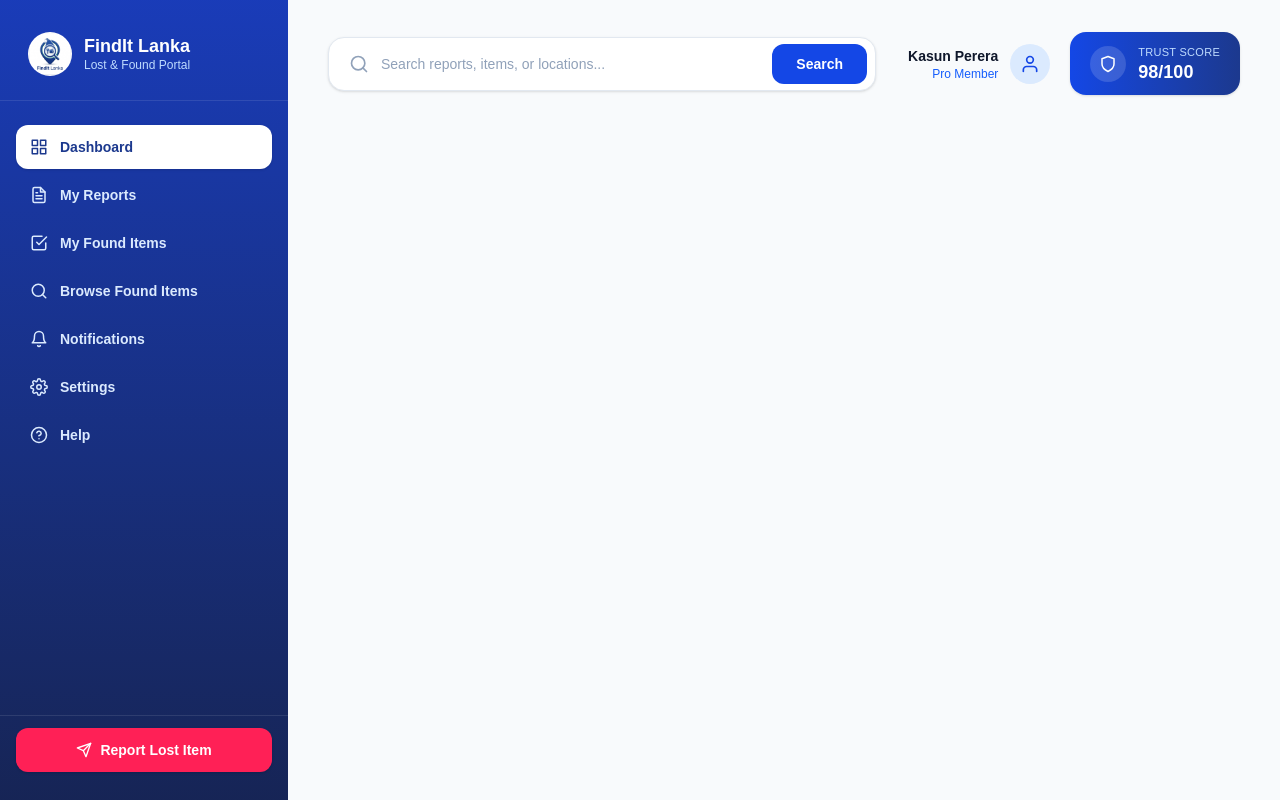
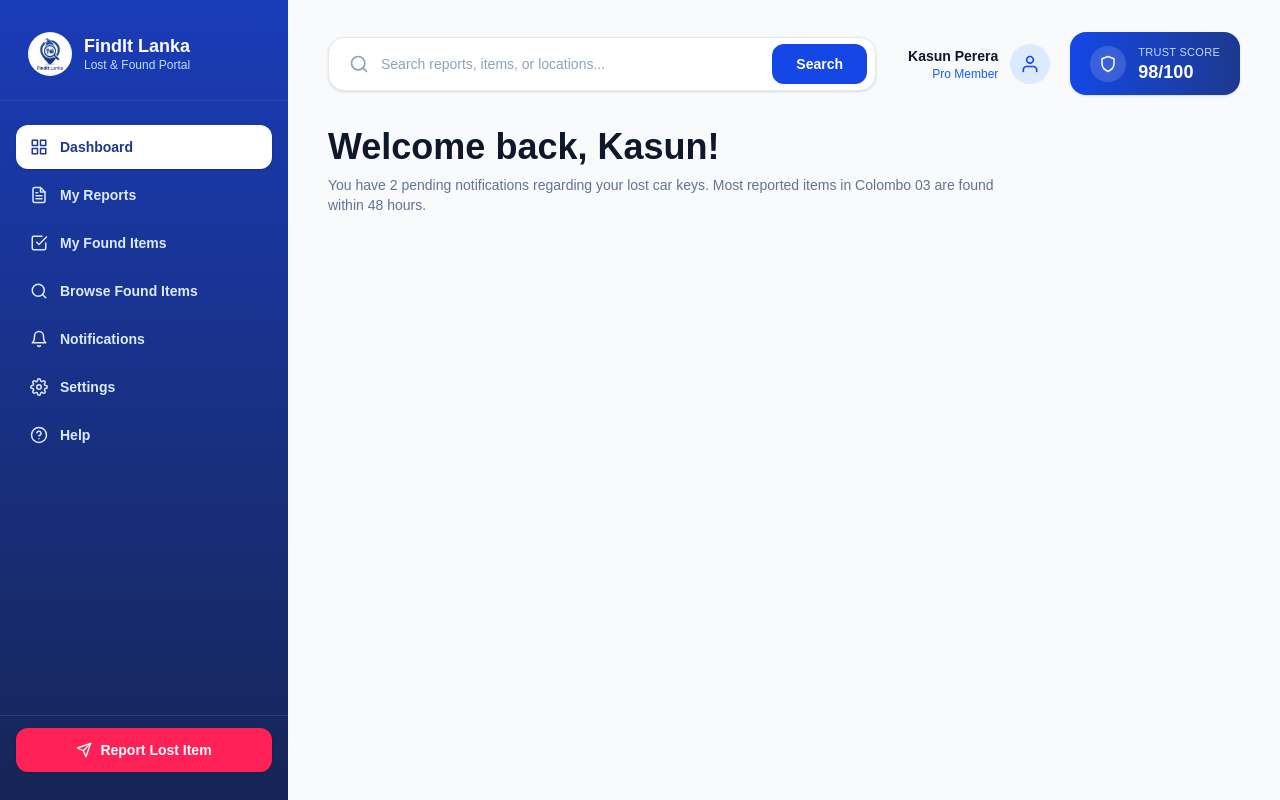
Before and after one commit to KavinduSandeepaAmaranath/FindIt-Lanka, a React (Vite) app in the folder client/: page /dashboard in a window 1280 px wide. Shown: the top 800 px of the page. Built offline with nearby package versions, Linux system fonts and the light colour scheme.

Commit message:
add Welcome Banner to user Dashboard page

```diff
--- a/client/src/components/dashboard/DashboardTopbar.jsx
+++ b/client/src/components/dashboard/DashboardTopbar.jsx
@@ -22,7 +22,7 @@ function DashboardTopbar({ user }) {
         </button>
       </form>
 
-      {/* user + trust score */}
+      {/*user & trust score */}
       <div className="flex items-center gap-5">
         <div className="flex items-center gap-3">
           <div className="text-right hidden sm:block">
--- /dev/null
+++ b/client/src/components/dashboard/WelcomeBanner.jsx
@@ -0,0 +1,16 @@
+function WelcomeBanner({ user }) {
+  return (
+    <div>
+      <h1 className="text-3xl md:text-4xl font-extrabold text-slate-900">
+        Welcome back, {user.name.split(" ")[0]}!
+      </h1>
+      <p className="mt-2 text-sm text-slate-500 max-w-2xl">
+        You have {user.pendingNotifications} pending notifications regarding
+        your lost car keys. Most reported items in Colombo 03 are found
+        within 48 hours.
+      </p>
+    </div>
+  );
+}
+
+export default WelcomeBanner;
--- a/client/src/pages/Dashboard.jsx
+++ b/client/src/pages/Dashboard.jsx
@@ -1,5 +1,6 @@
 import DashboardSidebar from "../components/dashboard/DashboardSidebar";
 import DashboardTopbar from "../components/dashboard/DashboardTopbar";
+import WelcomeBanner from "../components/dashboard/WelcomeBanner";
 
 import {
     currentUser,
@@ -15,9 +16,10 @@ function Dashboard() {
         <div className="max-w-[1400px] mx-auto px-6 lg:px-10 py-8 space-y-8">
           <DashboardTopbar user={currentUser} />
 
-          {/*
+
           <WelcomeBanner user={currentUser} />
 
+          {/*
           <StatsOverview stats={stats} />
 
           <QuickActionsBanner />
```
